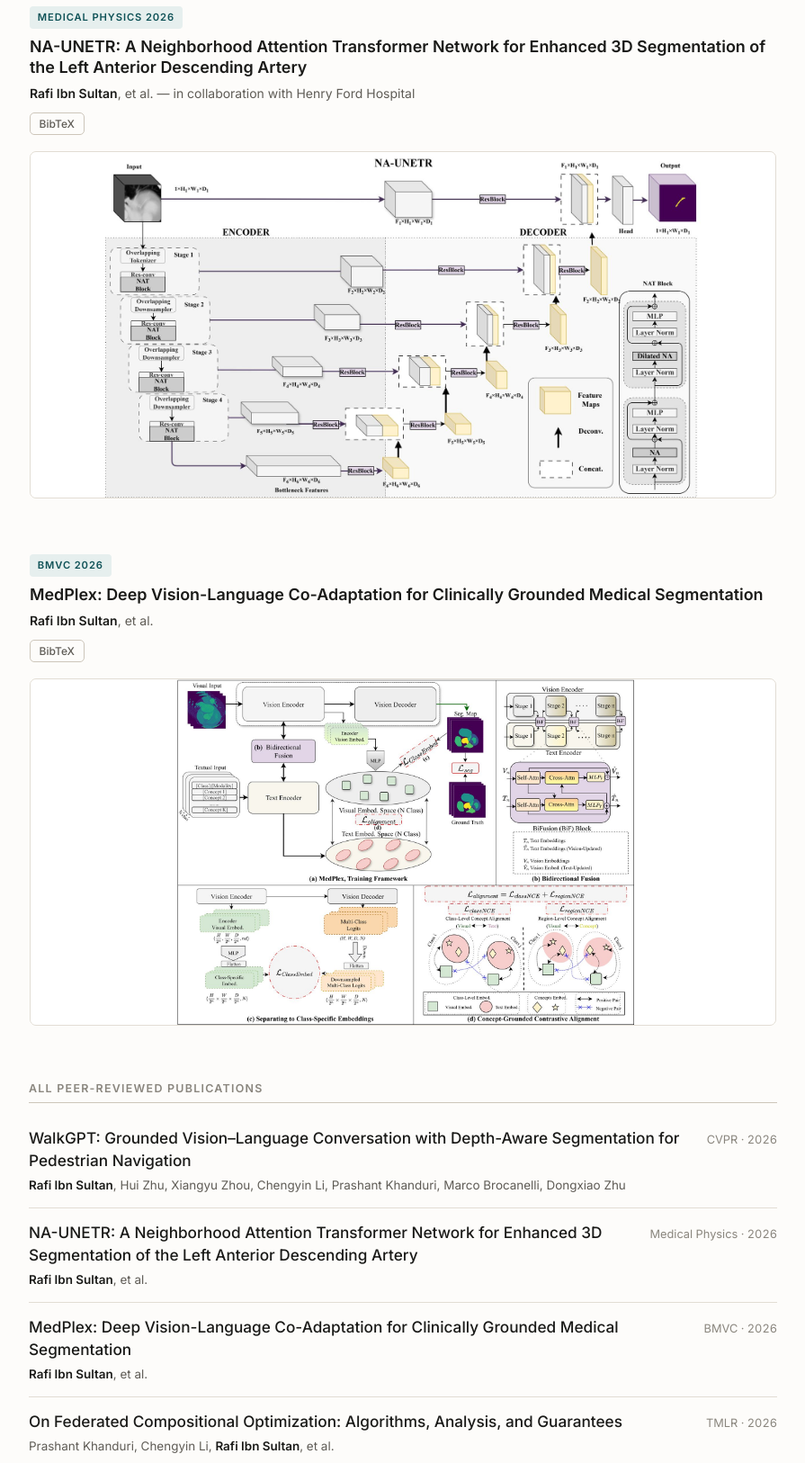
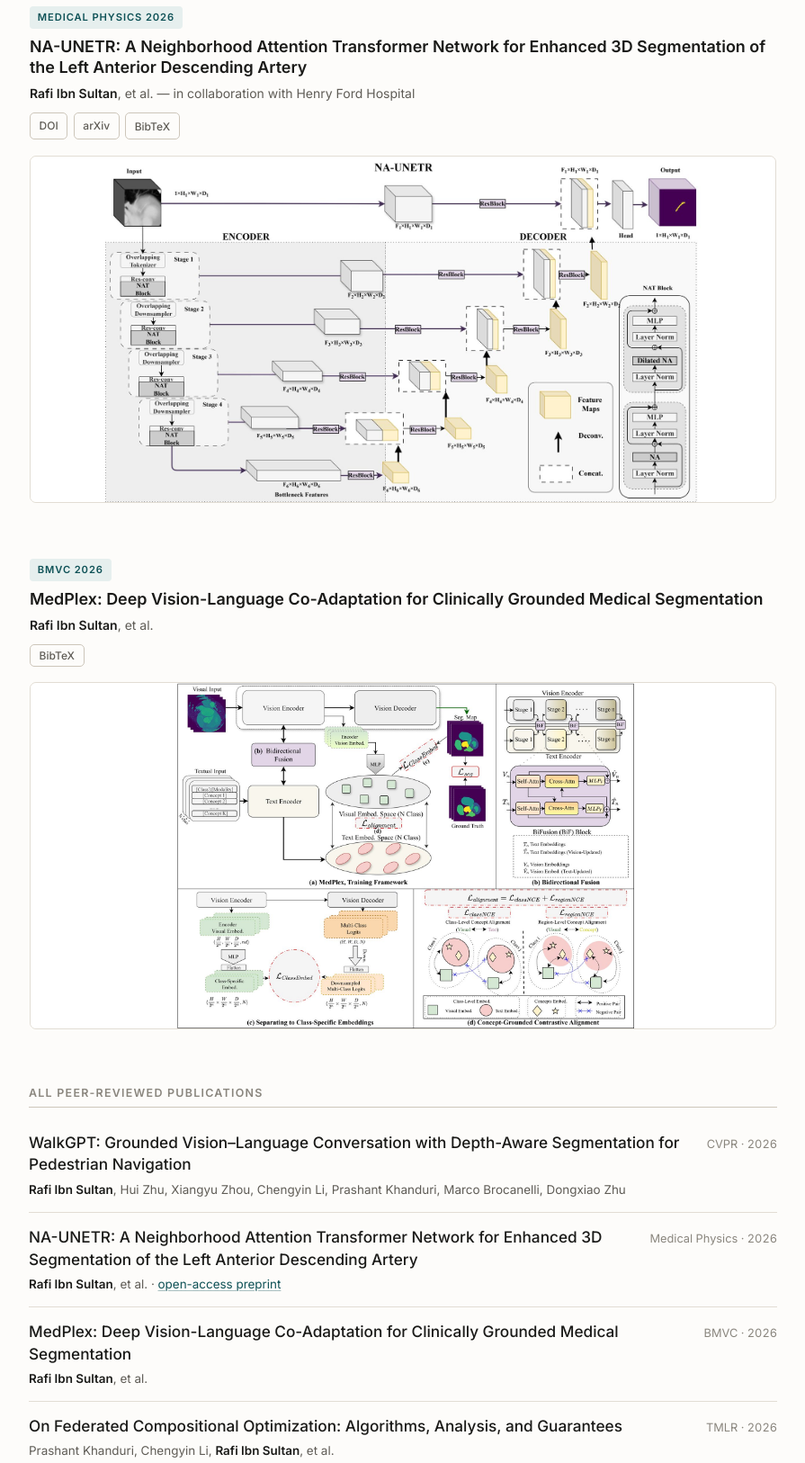
Before and after one commit to rafiibnsultan/rafiibnsultan.github.io, a website: page index.html in a window 1280 px wide. Shown: the part 3680-5306 px from the top of the page at 90% size, without its empty margins (352-1247 px from the left). Drawn offline with Linux system fonts and the light colour scheme.

Commit message:
Update index.html

```diff
--- a/index.html
+++ b/index.html
@@ -1292,9 +1292,13 @@
 
           <li class="pub">
             <span class="pub__venue">Medical Physics 2026</span>
-            <div class="pub__title">NA-UNETR: A Neighborhood Attention Transformer Network for Enhanced 3D Segmentation of the Left Anterior Descending Artery</div>
+            <div class="pub__title">
+              <a href="https://aapm.onlinelibrary.wiley.com/doi/10.1002/mp.70653" target="_blank" rel="noopener">NA-UNETR: A Neighborhood Attention Transformer Network for Enhanced 3D Segmentation of the Left Anterior Descending Artery</a>
+            </div>
             <div class="pub__authors"><b>Rafi Ibn Sultan</b>, et al. — in collaboration with Henry Ford Hospital</div>
             <div class="pub__links">
+              <a class="tag" href="https://aapm.onlinelibrary.wiley.com/doi/10.1002/mp.70653" target="_blank" rel="noopener">DOI</a>
+              <a class="tag" href="https://arxiv.org/abs/2608.12274" target="_blank" rel="noopener">arXiv</a>
               <button class="tag" data-bibtex="naunetr">BibTeX</button>
             </div>
             <a class="pub__figure" href="img/papers/na-unetr.jpg" target="_blank" rel="noopener"
@@ -1332,8 +1336,10 @@
           </li>
           <li>
             <div>
-              <div class="pub-compact__title">NA-UNETR: A Neighborhood Attention Transformer Network for Enhanced 3D Segmentation of the Left Anterior Descending Artery</div>
-              <div class="pub-compact__authors"><b>Rafi Ibn Sultan</b>, et al.</div>
+              <div class="pub-compact__title">
+                <a href="https://aapm.onlinelibrary.wiley.com/doi/10.1002/mp.70653" target="_blank" rel="noopener">NA-UNETR: A Neighborhood Attention Transformer Network for Enhanced 3D Segmentation of the Left Anterior Descending Artery</a>
+              </div>
+              <div class="pub-compact__authors"><b>Rafi Ibn Sultan</b>, et al. · <a href="https://arxiv.org/abs/2608.12274" target="_blank" rel="noopener">open-access preprint</a></div>
             </div>
             <div class="pub-compact__venue">Medical Physics · 2026</div>
           </li>
@@ -1562,6 +1568,10 @@
 
         <ul class="news" id="newsList">
           <li>
+            <span class="news__date">Sep 4, 2026</span>
+            <span class="news__body">Our work with Henry Ford Hospital, <b>"A Neighborhood Attention Transformer Network for Enhanced 3D Segmentation of the Left Anterior Descending Artery,"</b> is now officially published in <i>Medical Physics</i>. <a href="https://aapm.onlinelibrary.wiley.com/doi/10.1002/mp.70653" target="_blank" rel="noopener">Read it here</a>, or the <a href="https://arxiv.org/abs/2608.12274" target="_blank" rel="noopener">open-access version on arXiv</a>.</span>
+          </li>
+          <li>
             <span class="news__date">Aug 7, 2026</span>
             <span class="news__body">Our paper <b>"MedPlex: Deep Vision-Language Co-Adaptation for Clinically Grounded Medical Segmentation"</b> has been accepted to the <b>British Machine Vision Conference (BMVC 2026)</b>, taking place 23–26 November 2026 in Lancaster, UK.</span>
           </li>
@@ -1924,7 +1934,7 @@
       var bibtex = {
         walkgpt: '@inproceedings{sultan2026walkgpt,\n  title     = {WalkGPT: Grounded Vision-Language Conversation with Depth-Aware Segmentation for Pedestrian Navigation},\n  author    = {Sultan, Rafi Ibn and Zhu, Hui and Zhou, Xiangyu and Li, Chengyin and Khanduri, Prashant and Brocanelli, Marco and Zhu, Dongxiao},\n  booktitle = {Proceedings of the IEEE/CVF Conference on Computer Vision and Pattern Recognition (CVPR)},\n  year      = {2026}\n}',
         geosam: '@inproceedings{sultan2025geosam,\n  title     = {GeoSAM: Fine-tuning SAM with Multi-Modal Prompts for Mobility Infrastructure Segmentation},\n  author    = {Sultan, Rafi Ibn and Li, Chengyin and Zhu, Hui and Khanduri, Prashant and Brocanelli, Marco and Zhu, Dongxiao},\n  booktitle = {European Conference on Artificial Intelligence (ECAI)},\n  year      = {2025}\n}',
-        naunetr: '@article{sultan2026naunetr,\n  title   = {NA-UNETR: A Neighborhood Attention Transformer Network for Enhanced 3D Segmentation of the Left Anterior Descending Artery},\n  author  = {Sultan, Rafi Ibn and others},\n  journal = {Medical Physics},\n  year    = {2026}\n}',
+        naunetr: '@article{sultan2026naunetr,\n  title   = {NA-UNETR: A Neighborhood Attention Transformer Network for Enhanced 3D Segmentation of the Left Anterior Descending Artery},\n  author  = {Sultan, Rafi Ibn and others},\n  journal = {Medical Physics},\n  year    = {2026},\n  doi     = {10.1002/mp.70653}\n}',
         medplex: '@inproceedings{sultan2026medplex,\n  title     = {MedPlex: Deep Vision-Language Co-Adaptation for Clinically Grounded Medical Segmentation},\n  author    = {Sultan, Rafi Ibn and others},\n  booktitle = {British Machine Vision Conference (BMVC)},\n  year      = {2026}\n}',
         bipvl: '@article{sultan2025bipvl,\n  title   = {BiPVL-Seg: Bidirectional Progressive Vision-Language Fusion with Global-Local Alignment for Medical Image Segmentation},\n  author  = {Sultan, Rafi Ibn and others},\n  journal = {arXiv preprint arXiv:2503.23534},\n  year    = {2025}\n}'
       };
```
